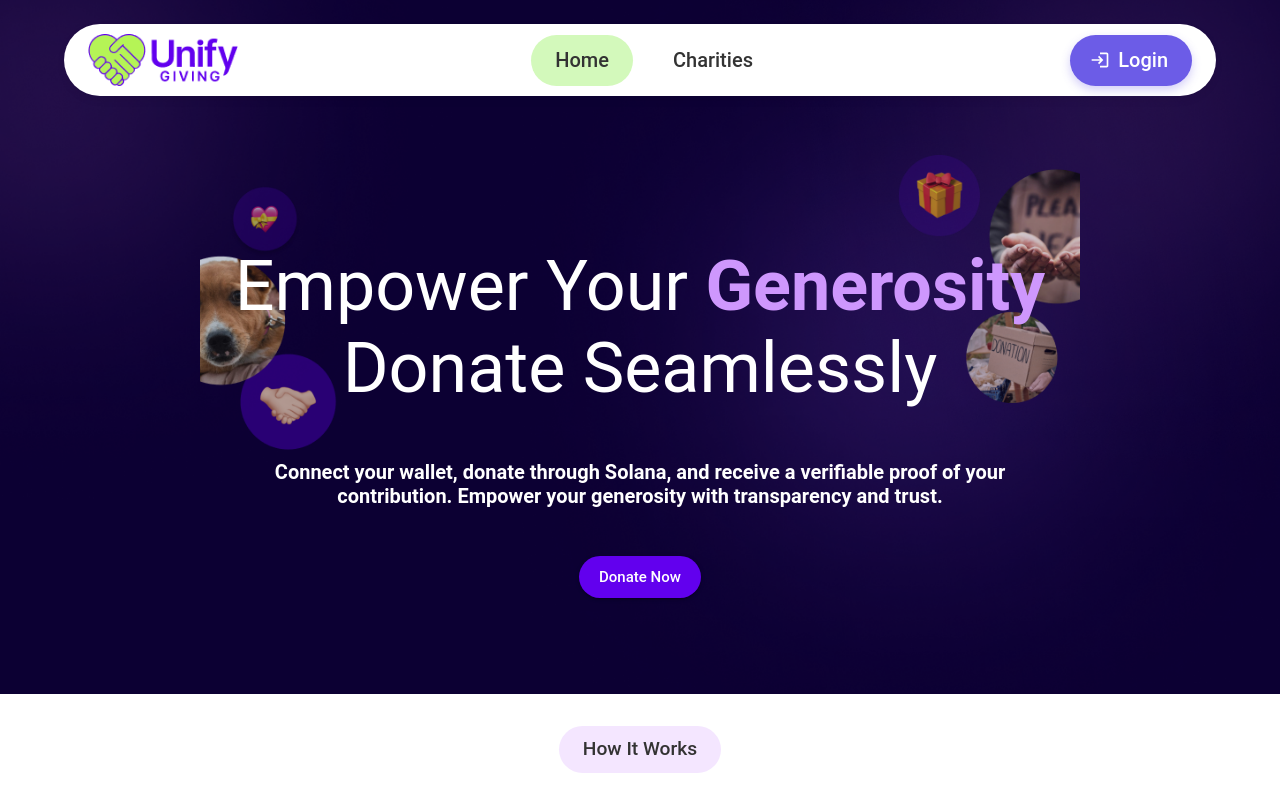
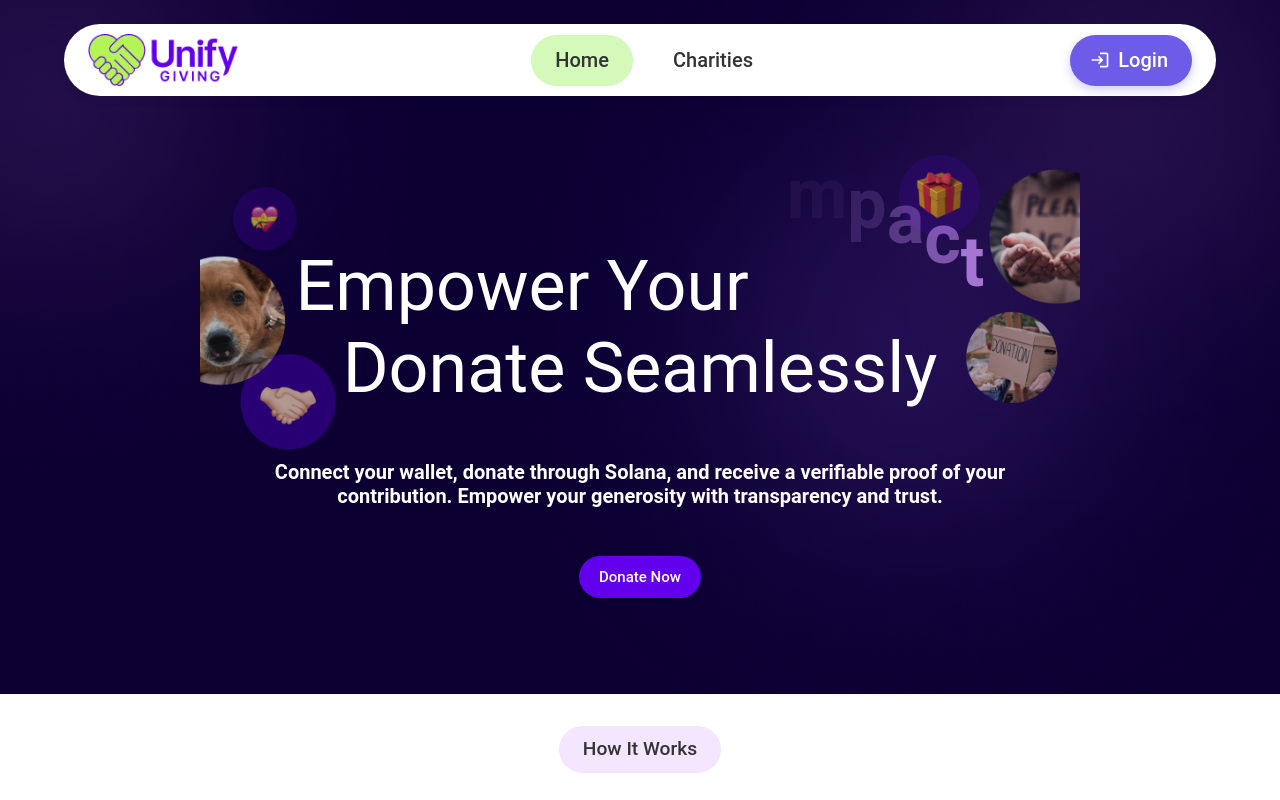
Before and after one commit to whereissam/solana-hackathon-Mar25, a Next.js app in the folder frontend/: page / in a window 1280 px wide. Shown: the top 800 px of the page. Built offline with nearby package versions, Linux system fonts and the light colour scheme; no server answers.

Commit message:
feat: add text animation

```diff
--- a/frontend/package.json
+++ b/frontend/package.json
@@ -22,6 +22,7 @@
     "axios": "^1.8.3",
     "bignumber.js": "^9.1.2",
     "decimal.js": "^10.5.0",
+    "framer-motion": "^12.5.0",
     "graphql": "^16.10.0",
     "next": "15.2.2",
     "pino-pretty": "^13.0.0",
--- /dev/null
+++ b/frontend/src/components/RotatingText.tsx
@@ -0,0 +1,272 @@
+import React, {
+  forwardRef,
+  useCallback,
+  useEffect,
+  useImperativeHandle,
+  useMemo,
+  useState,
+} from "react";
+import {
+  motion,
+  AnimatePresence,
+  Transition,
+  type VariantLabels,
+  type Target,
+  type AnimationControls,
+  type TargetAndTransition,
+} from "framer-motion";
+
+function cn(...classes: (string | undefined | null | boolean)[]): string {
+  return classes.filter(Boolean).join(" ");
+}
+
+export interface RotatingTextRef {
+  next: () => void;
+  previous: () => void;
+  jumpTo: (index: number) => void;
+  reset: () => void;
+}
+
+export interface RotatingTextProps
+  extends Omit<
+    React.ComponentPropsWithoutRef<typeof motion.span>,
+    "children" | "transition" | "initial" | "animate" | "exit"
+  > {
+  texts: string[];
+  transition?: Transition;
+  initial?: boolean | Target | VariantLabels;
+  animate?: boolean | VariantLabels | AnimationControls | TargetAndTransition;
+  exit?: Target | VariantLabels;
+  animatePresenceMode?: "sync" | "wait";
+  animatePresenceInitial?: boolean;
+  rotationInterval?: number;
+  staggerDuration?: number;
+  staggerFrom?: "first" | "last" | "center" | "random" | number;
+  loop?: boolean;
+  auto?: boolean;
+  splitBy?: string;
+  onNext?: (index: number) => void;
+  mainClassName?: string;
+  splitLevelClassName?: string;
+  elementLevelClassName?: string;
+}
+
+const RotatingText = forwardRef<RotatingTextRef, RotatingTextProps>(
+  (
+    {
+      texts,
+      transition = { type: "spring", damping: 25, stiffness: 300 },
+      initial = { y: "100%", opacity: 0 },
+      animate = { y: 0, opacity: 1 },
+      exit = { y: "-120%", opacity: 0 },
+      animatePresenceMode = "wait",
+      animatePresenceInitial = false,
+      rotationInterval = 2000,
+      staggerDuration = 0,
+      staggerFrom = "first",
+      loop = true,
+      auto = true,
+      splitBy = "characters",
+      onNext,
+      mainClassName,
+      splitLevelClassName,
+      elementLevelClassName,
+      ...rest
+    },
+    ref
+  ) => {
+    const [currentTextIndex, setCurrentTextIndex] = useState<number>(0);
+
+    const splitIntoCharacters = (text: string): string[] => {
+      if (typeof Intl !== "undefined" && Intl.Segmenter) {
+        const segmenter = new Intl.Segmenter("en", { granularity: "grapheme" });
+        return Array.from(
+          segmenter.segment(text),
+          (segment) => segment.segment
+        );
+      }
+      return Array.from(text);
+    };
+
+    const elements = useMemo(() => {
+      const currentText: string = texts[currentTextIndex];
+      if (splitBy === "characters") {
+        const words = currentText.split(" ");
+        return words.map((word, i) => ({
+          characters: splitIntoCharacters(word),
+          needsSpace: i !== words.length - 1,
+        }));
+      }
+      if (splitBy === "words") {
+        return currentText.split(" ").map((word, i, arr) => ({
+          characters: [word],
+          needsSpace: i !== arr.length - 1,
+        }));
+      }
+      if (splitBy === "lines") {
+        return currentText.split("\n").map((line, i, arr) => ({
+          characters: [line],
+          needsSpace: i !== arr.length - 1,
+        }));
+      }
+
+      return currentText.split(splitBy).map((part, i, arr) => ({
+        characters: [part],
+        needsSpace: i !== arr.length - 1,
+      }));
+    }, [texts, currentTextIndex, splitBy]);
+
+    const getStaggerDelay = useCallback(
+      (index: number, totalChars: number): number => {
+        const total = totalChars;
+        if (staggerFrom === "first") return index * staggerDuration;
+        if (staggerFrom === "last")
+          return (total - 1 - index) * staggerDuration;
+        if (staggerFrom === "center") {
+          const center = Math.floor(total / 2);
+          return Math.abs(center - index) * staggerDuration;
+        }
+        if (staggerFrom === "random") {
+          const randomIndex = Math.floor(Math.random() * total);
+          return Math.abs(randomIndex - index) * staggerDuration;
+        }
+        return Math.abs((staggerFrom as number) - index) * staggerDuration;
+      },
+      [staggerFrom, staggerDuration]
+    );
+
+    const handleIndexChange = useCallback(
+      (newIndex: number) => {
+        setCurrentTextIndex(newIndex);
+        if (onNext) onNext(newIndex);
+      },
+      [onNext]
+    );
+
+    const next = useCallback(() => {
+      const nextIndex =
+        currentTextIndex === texts.length - 1
+          ? loop
+            ? 0
+            : currentTextIndex
+          : currentTextIndex + 1;
+      if (nextIndex !== currentTextIndex) {
+        handleIndexChange(nextIndex);
+      }
+    }, [currentTextIndex, texts.length, loop, handleIndexChange]);
+
+    const previous = useCallback(() => {
+      const prevIndex =
+        currentTextIndex === 0
+          ? loop
+            ? texts.length - 1
+            : currentTextIndex
+          : currentTextIndex - 1;
+      if (prevIndex !== currentTextIndex) {
+        handleIndexChange(prevIndex);
+      }
+    }, [currentTextIndex, texts.length, loop, handleIndexChange]);
+
+    const jumpTo = useCallback(
+      (index: number) => {
+        const validIndex = Math.max(0, Math.min(index, texts.length - 1));
+        if (validIndex !== currentTextIndex) {
+          handleIndexChange(validIndex);
+        }
+      },
+      [texts.length, currentTextIndex, handleIndexChange]
+    );
+
+    const reset = useCallback(() => {
+      if (currentTextIndex !== 0) {
+        handleIndexChange(0);
+      }
+    }, [currentTextIndex, handleIndexChange]);
+
+    useImperativeHandle(
+      ref,
+      () => ({
+        next,
+        previous,
+        jumpTo,
+        reset,
+      }),
+      [next, previous, jumpTo, reset]
+    );
+
+    useEffect(() => {
+      if (!auto) return;
+      const intervalId = setInterval(next, rotationInterval);
+      return () => clearInterval(intervalId);
+    }, [next, rotationInterval, auto]);
+
+    return (
+      <motion.span
+        className={cn(
+          "flex flex-wrap whitespace-pre-wrap relative",
+          mainClassName
+        )}
+        {...rest}
+        layout
+        transition={transition}
+      >
+        <span className="sr-only">{texts[currentTextIndex]}</span>
+        <AnimatePresence
+          mode={animatePresenceMode}
+          initial={animatePresenceInitial}
+        >
+          <motion.div
+            key={currentTextIndex}
+            className={cn(
+              splitBy === "lines"
+                ? "flex flex-col w-full"
+                : "flex flex-wrap whitespace-pre-wrap relative"
+            )}
+            layout
+            aria-hidden="true"
+          >
+            {elements.map((wordObj, wordIndex, array) => {
+              const previousCharsCount = array
+                .slice(0, wordIndex)
+                .reduce((sum, word) => sum + word.characters.length, 0);
+              return (
+                <span
+                  key={wordIndex}
+                  className={cn("inline-flex", splitLevelClassName)}
+                >
+                  {wordObj.characters.map((char, charIndex) => (
+                    <motion.span
+                      key={charIndex}
+                      initial={initial}
+                      animate={animate}
+                      exit={exit}
+                      transition={{
+                        ...transition,
+                        delay: getStaggerDelay(
+                          previousCharsCount + charIndex,
+                          array.reduce(
+                            (sum, word) => sum + word.characters.length,
+                            0
+                          )
+                        ),
+                      }}
+                      className={cn("inline-block", elementLevelClassName)}
+                    >
+                      {char}
+                    </motion.span>
+                  ))}
+                  {wordObj.needsSpace && (
+                    <span className="whitespace-pre"> </span>
+                  )}
+                </span>
+              );
+            })}
+          </motion.div>
+        </AnimatePresence>
+      </motion.span>
+    );
+  }
+);
+
+RotatingText.displayName = "RotatingText";
+export default RotatingText;
--- a/frontend/src/components/home/HomeHeader.tsx
+++ b/frontend/src/components/home/HomeHeader.tsx
@@ -3,6 +3,7 @@
 import { color } from "@/styles/theme";
 import { useRouter } from "next/navigation";
 import Image from "next/image";
+import RotatingText from "../RotatingText";
 
 const HomeHeader: React.FC = () => {
   const router = useRouter();
@@ -10,6 +11,8 @@
   const handleDonateClick = () => {
     router.push("/donate");
   };
+
+  const rotatingWords = ["Generosity", "Impact", "Kindness"];
 
   return (
     <Box
@@ -60,7 +63,14 @@
           }}
         >
           {" "}
-          Generosity{" "}
+          <RotatingText
+            texts={rotatingWords}
+            rotationInterval={3000}
+            splitBy="characters"
+            staggerDuration={0.03}
+            mainClassName="inline-flex"
+            elementLevelClassName="inline-block"
+          />
         </Box>
         <br />
         Donate Seamlessly
```
Also changed, not shown: 1 other file (tests, documents, lock files or other folders).
